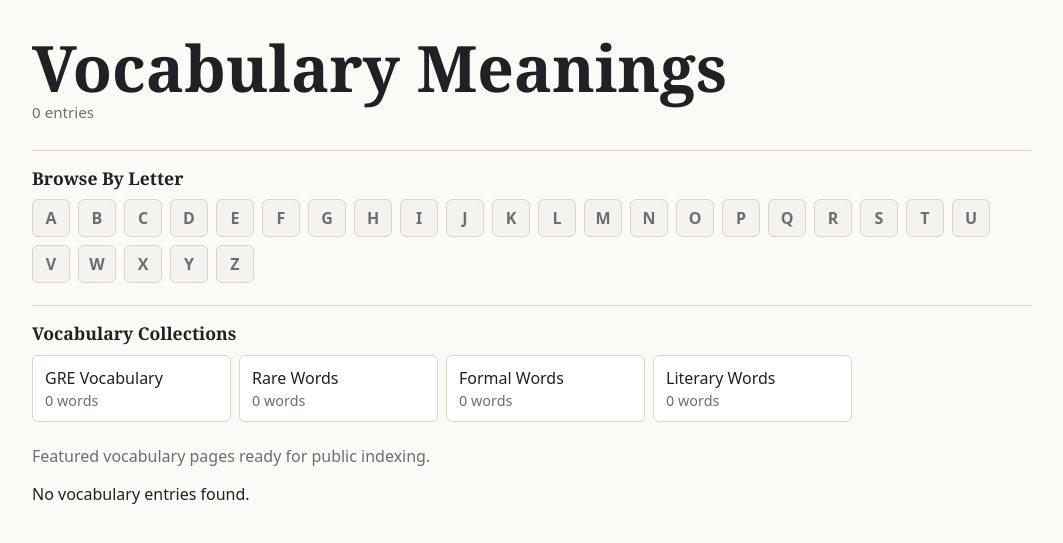
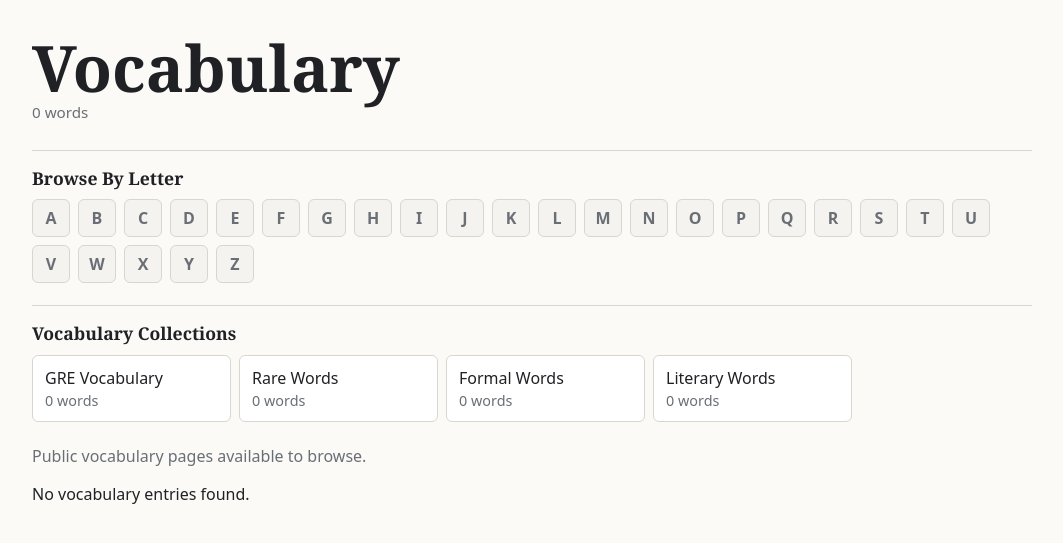
Before and after one commit to tuomoM/eruditeEdge2, a Flask app: page /words in a window 1280 px wide. Shown: the part 135-678 px from the top of the page, without its empty margins (108-1171 px from the left). Run offline with Flask 3, Linux system fonts and the light colour scheme; data that the repository does not hold is empty.

Commit message:
Fix to public vocabulary view

```diff
--- a/Views/vocabulary.py
+++ b/Views/vocabulary.py
@@ -202,7 +202,7 @@ def public_word_entry_has_context(entry, context):
 def public_word_index_metadata():
     return {
         "title": "Vocabulary Meanings and Definitions | eruditeEdge",
-        "heading": "Vocabulary Meanings",
+        "heading": "Vocabulary",
         "description": (
             "Browse eruditeEdge vocabulary meanings, definitions, examples, "
             "synonyms, and usage notes for advanced English learners."
@@ -467,7 +467,7 @@ def active_vocabulary_filters(filters, filter_choices=None):
 @vocabulary_bp.route("/words", methods=["GET"])
 def public_words():
     all_entries = vocabulary_service.list_entries()
-    entries = public_indexable_entries(all_entries)[:50]
+    entries = public_entries(all_entries)
     return render_template(
         "public_words.html",
         entries=entries,
@@ -475,7 +475,7 @@ def public_words():
         canonical_url=url_for("vocabulary.public_words", _external=True),
         letter_links=public_word_letter_links(all_entries),
         collection_links=public_word_collection_links(all_entries),
-        listing_description="Featured vocabulary pages ready for public indexing.",
+        listing_description="Public vocabulary pages available to browse.",
     )
 
 
--- a/app.py
+++ b/app.py
@@ -32,6 +32,7 @@ def create_app(test_config=None):
     @app.context_processor
     def inject_csrf_token():
         return {
+            "asset_version": app.config["ASSET_VERSION"],
             "available_domains": active_vocabulary_domains(),
             "csrf_token": get_csrf_token,
             "max_domains": MAX_VOCABULARY_DOMAINS,
--- a/config.py
+++ b/config.py
@@ -58,6 +58,7 @@ DATABASE = _default_database_path()
 SECURITY_REPORT_PATH = _default_security_report_path()
 SECRET_KEY = os.environ.get("SECRET_KEY", "dev-secret-key")
 APP_ENV = _environment()
+ASSET_VERSION = os.environ.get("ASSET_VERSION", "20260810-seo-hubs")
 SESSION_COOKIE_HTTPONLY = True
 SESSION_COOKIE_SAMESITE = os.environ.get("SESSION_COOKIE_SAMESITE", "Lax")
 SESSION_COOKIE_SECURE = _env_bool(
--- a/templates/base.html
+++ b/templates/base.html
@@ -10,7 +10,7 @@
     {% block structured_data %}{% endblock %}
     <link rel="icon" type="image/png" href="{{ url_for('static', filename='EE icon.png') }}">
     <link rel="shortcut icon" type="image/png" href="{{ url_for('static', filename='EE icon.png') }}">
-    <link rel="stylesheet" href="{{ url_for('static', filename='css/ed2.css') }}">
+    <link rel="stylesheet" href="{{ url_for('static', filename='css/ed2.css', v=asset_version) }}">
 </head>
 <body>
     <header class="site-header">
--- a/templates/public_words.html
+++ b/templates/public_words.html
@@ -8,7 +8,7 @@
 <div class="page-header">
     <div>
         <h1>{{ metadata.heading }}</h1>
-        <div class="result-count">{{ entries | length }} entries</div>
+        <div class="result-count">{{ entries | length }} words</div>
     </div>
 </div>
 
```
Also changed, not shown: tests/test_auth.py (+1 -0 lines), tests/test_vocabulary.py (+13 -1 lines).
